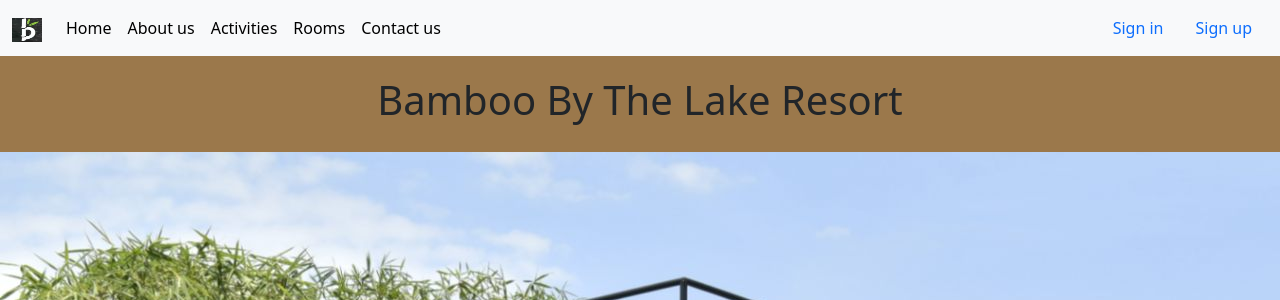
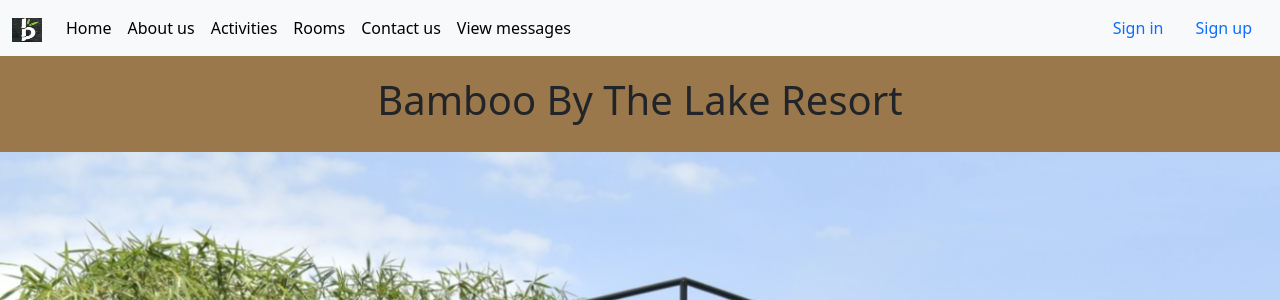
Before and after one commit to Kitaorose/CP_WAD, a PHP site: page /index.php in a window 1280 px wide; the page is wider, and only the part inside the window is pictured. Shown: the top 300 px of that part. Run offline with PHP 8.4, Linux system fonts and the light colour scheme.

Commit message:
ad the view messages link

```diff
--- a/Templates/nav.php
+++ b/Templates/nav.php
@@ -23,6 +23,9 @@
         <li class="nav-item">
           <a class="nav-link active" aria-current="page" href="Contact.php">Contact us</a>
         </li>
+        <li class="nav-item">
+          <a class="nav-link active" aria-current="page" href="view_messages.php">View messages</a>
+        </li>
        </ul>
         <ul class="nav justify-content-end">
         <li class="nav-item">
```
